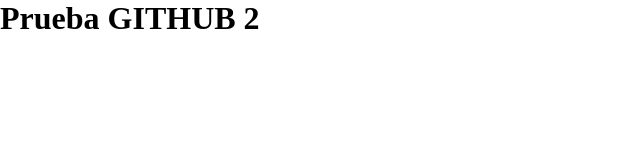
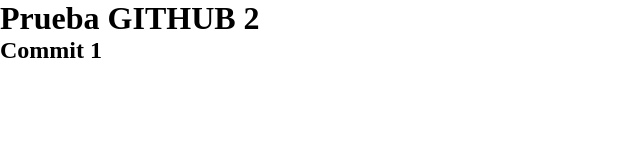
Before and after one commit to GGm4nS3c/latamproyect, a plain HTML site: page index.html in a window 1280 px wide. Shown: the whole page, without its empty margins (0-640 px from the left). Drawn offline with Linux system fonts and the light colour scheme.

Commit message:
commit 1

```diff
--- a/index.html
+++ b/index.html
@@ -8,5 +8,6 @@
 </head>
 <body>
     <h1>Prueba GITHUB 2</h1>
+    <h2>Commit 1</h2>
 </body>
 </html>
```
